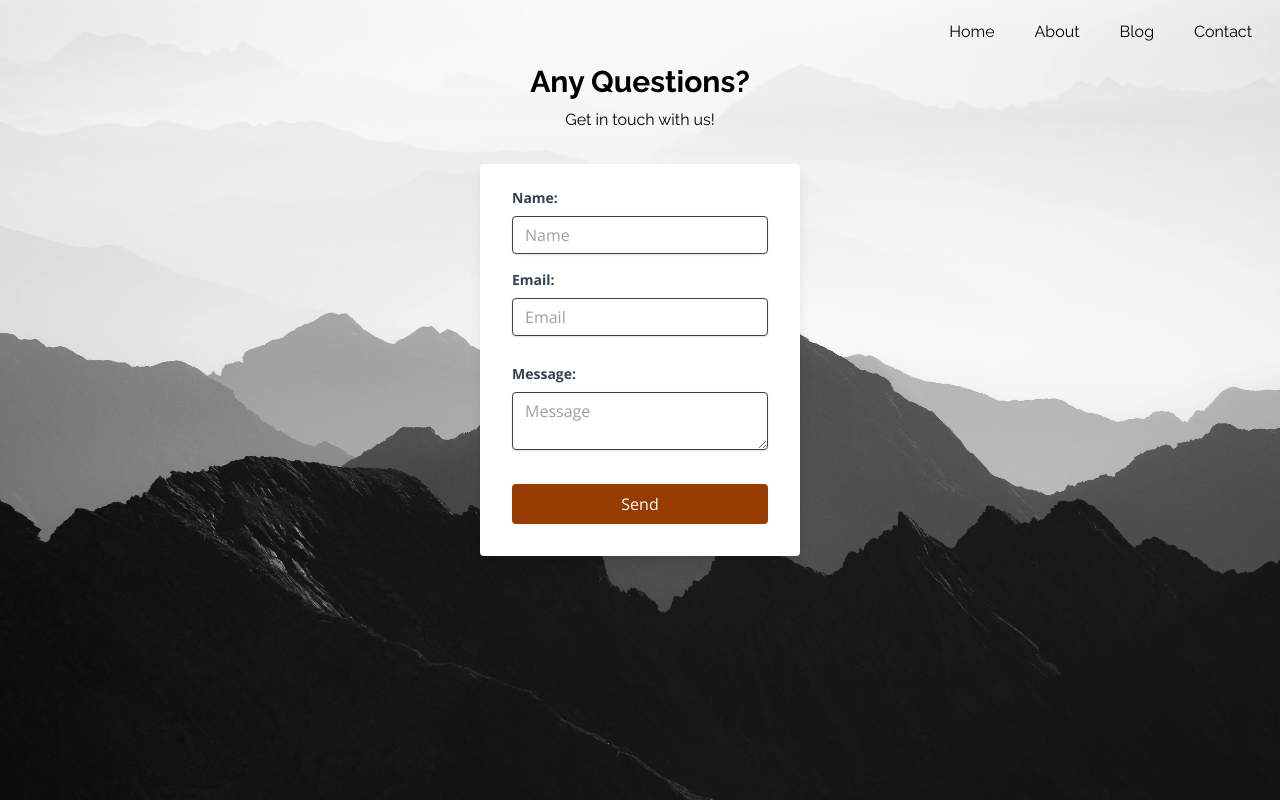
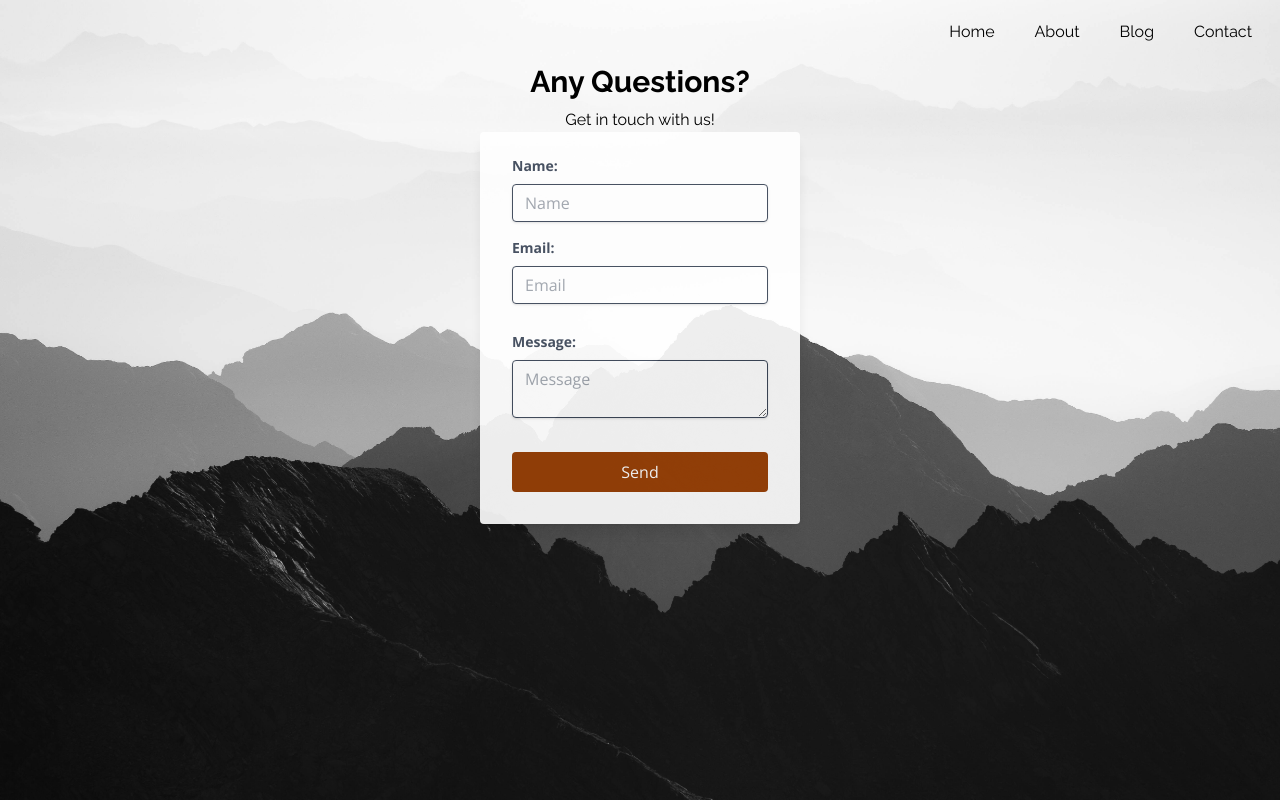
Before and after one commit to Cleg83/cleg83_website, a React (Vite) app in the folder cleg83_website/: page /contact in a window 1280 px wide. Built offline with nearby package versions, Linux system fonts and the light colour scheme.

Commit message:
Add opacity setting to form

```diff
--- a/cleg83_website/src/pages/components/Contact_Form.jsx
+++ b/cleg83_website/src/pages/components/Contact_Form.jsx
@@ -1,6 +1,6 @@
 function ContactForm () {
   return (
-    <div className="w-full max-w-xs mx-auto mt-8">
+    <div className="w-full max-w-xs mx-auto opacity-90">
       <form className="font-[Open_Sans] bg-white shadow-lg rounded px-8 pt-6 pb-8 mb-4">
         <div className="mb-4">
           <label className="block text-gray-700 text-sm font-bold mb-2 text-left" for="name">
```
